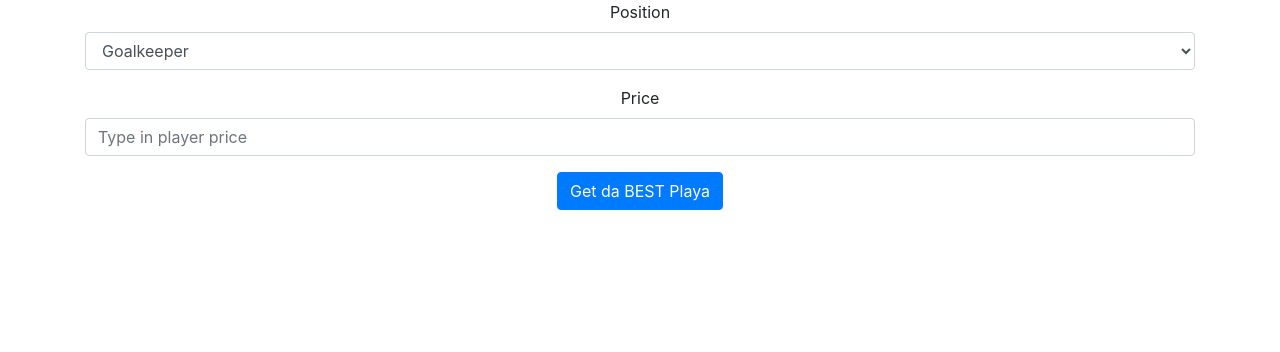
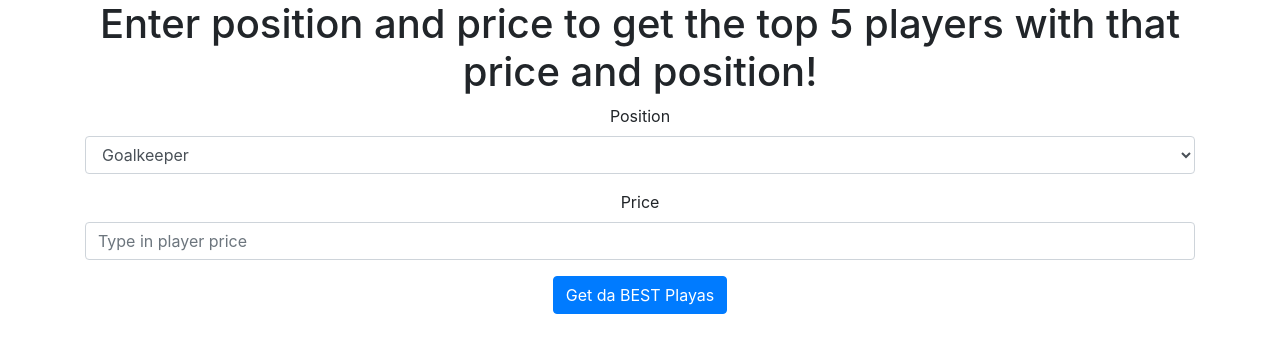
Before and after one commit to RealMarkSussex/Fantasy-App, a React (Create React App) app in the folder frontend/: page / in a window 1280 px wide. Shown: the top 352 px of the page. Built offline with nearby package versions, Linux system fonts and the light colour scheme.

Commit message:
removed comments

```diff
--- a/frontend/src/components/playerList.tsx
+++ b/frontend/src/components/playerList.tsx
@@ -7,13 +7,10 @@ const PlayerList = () => {
   const [players, setPlayers] = useState(new Array<Player>());
   const [position, setPosition] = useState("Goalkeeper");
   const [price, setPrice] = useState(0.0);
-  // useEffect(() => {
-  //   assignPlayers(setPlayers);
-  // }, []);
 
   return (
     <Container>
-      <div>
+      <h1>Enter position and price to get the top 5 players with that price and position!</h1>
         <Form
           onSubmit={(event) => handleSubmit(event, setPlayers, position, price)}
         >
@@ -40,13 +37,12 @@ const PlayerList = () => {
             />
           </Form.Group>
           <Button variant="primary" type="submit">
-            Get da BEST Playa
+            Get da BEST Playas
           </Button>
         </Form>
         {players.map((x) => (
           <PlayerComponent player={x} key={x.id.toString()} />
         ))}
-      </div>
     </Container>
   );
 };
@@ -97,11 +93,4 @@ async function getPlayers(
   return players;
 }
 
-// const assignPlayers = async (
-//   setPlayers: React.Dispatch<React.SetStateAction<Player[]>>
-// ) => {
-//   let players = await getPlayers();
-//   setPlayers(players);
-// };
-
 export default PlayerList;
```
